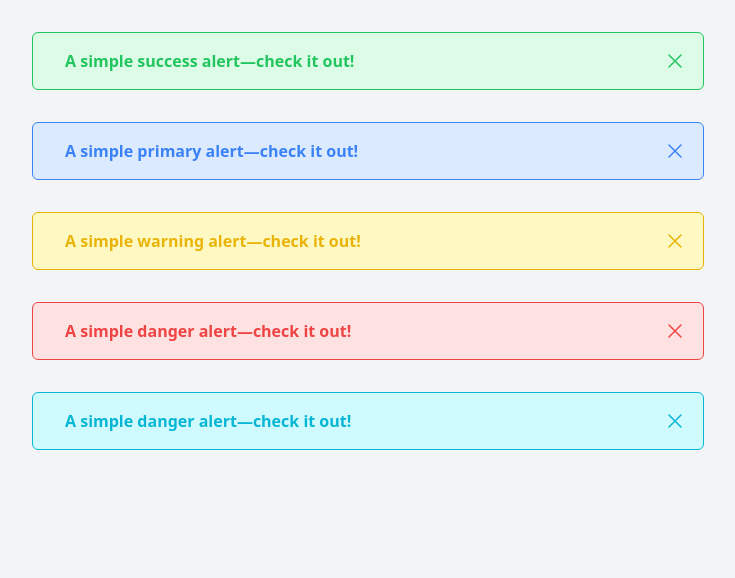
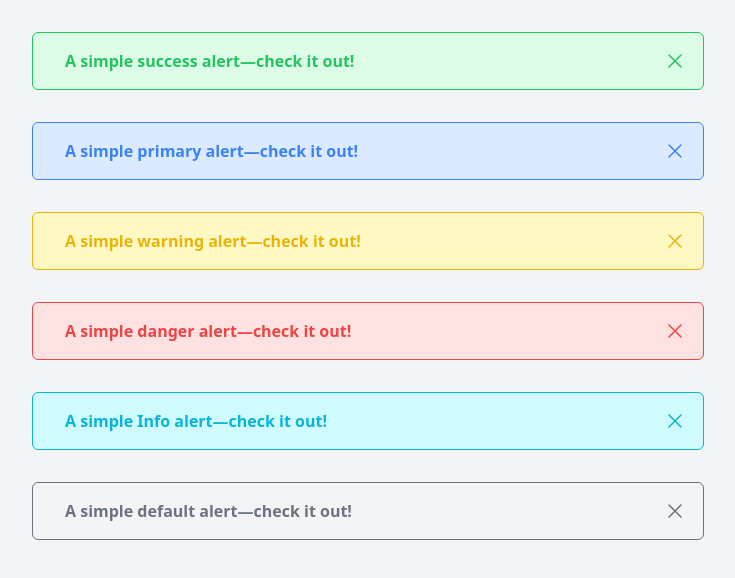
Before and after one commit to hamideslami72/TailwindCss, a website: page src/page/index2.html in a window 1280 px wide. Shown: the whole page, without its empty margins (272-1007 px from the left). Drawn offline with Linux system fonts and the light colour scheme.

Commit message:
added Default alert

```diff
--- a/src/page/index2.html
+++ b/src/page/index2.html
@@ -41,7 +41,15 @@
         </div>
         <div class="bg-cyan-100 text-cyan-500 border border-cyan-500 px-8 py-4 rounded-md relative" x-show="show" x-data="{show:true}">
             <strong>
-                A simple danger alert—check it out!
+                A simple Info alert—check it out!
+            </strong>
+            <svg xmlns="http://www.w3.org/2000/svg" x-on:click="show= false" fill="none" viewBox="0 0 24 24" stroke-width="1.5" stroke="currentColor" class="absolute top-4 right-4 cursor-pointer w-6 h-6">
+                <path stroke-linecap="round" stroke-linejoin="round" d="M6 18L18 6M6 6l12 12" />
+            </svg>
+        </div>
+        <div class="bg-gray-100 text-gray-500 border border-gray-500 px-8 py-4 rounded-md relative" x-show="show" x-data="{show:true}">
+            <strong>
+                A simple default alert—check it out!
             </strong>
             <svg xmlns="http://www.w3.org/2000/svg" x-on:click="show= false" fill="none" viewBox="0 0 24 24" stroke-width="1.5" stroke="currentColor" class="absolute top-4 right-4 cursor-pointer w-6 h-6">
                 <path stroke-linecap="round" stroke-linejoin="round" d="M6 18L18 6M6 6l12 12" />
```
Also changed, not shown: dist/css/output.css.
